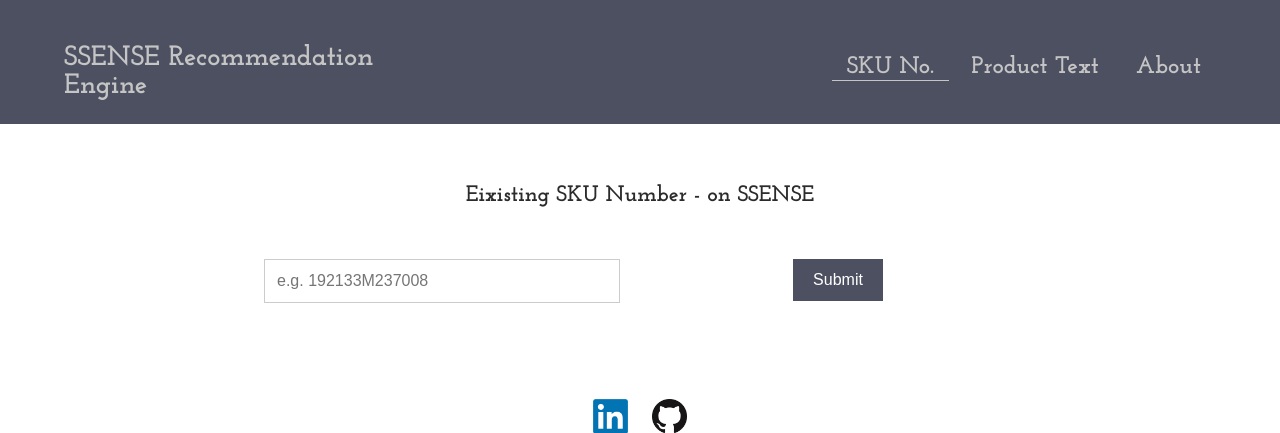
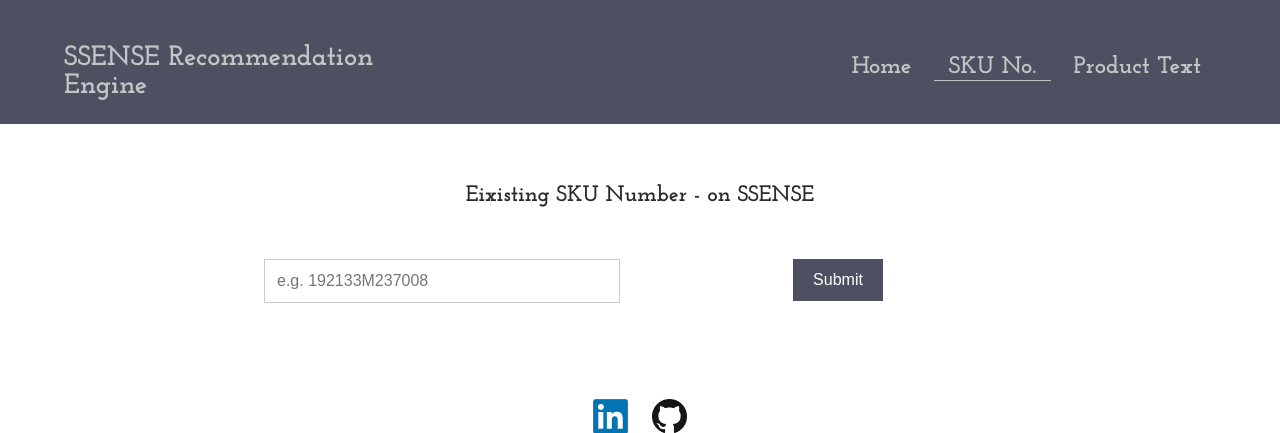
Before and after one commit to nqtri/SSENSE-Product-Recommendation-System, a Flask app: page /sku/ in a window 1280 px wide. Shown: the top 433 px of the page. Run offline with Flask 2, Linux system fonts and the light colour scheme.

Commit message:
Change About to Home

```diff
--- a/webapp/templates/external.html
+++ b/webapp/templates/external.html
@@ -25,9 +25,9 @@
 			<nav>
                 <a href="#" id="menu-bar"></a>
 				<ul>
+                    <li><a href="{{ url_for('main') }}" >Home</a></li>
                     <li><a href="{{ url_for('sku') }}">SKU No.</a></li>
                     <li><a href="{{ url_for('external') }}" class="selected">Product Text</a></li>
-                    <li><a href="{{ url_for('main') }}" >About</a></li>
 				</ul>
 			</nav>
 		</header>
--- a/webapp/templates/index.html
+++ b/webapp/templates/index.html
@@ -25,9 +25,9 @@
 			<nav>
                 <a href="#" id="menu-bar"></a>
 				<ul>
+                    <li><a href="{{ url_for('main') }}" class="selected">Home</a></li>
                     <li><a href="{{ url_for('sku') }}">SKU No.</a></li>
                     <li><a href="{{ url_for('external') }}">Product Text</a></li>
-                    <li><a href="{{ url_for('main') }}" class="selected">About</a></li>
 				</ul>
 			</nav>
 		</header>
--- a/webapp/templates/sku.html
+++ b/webapp/templates/sku.html
@@ -25,9 +25,9 @@
         <nav>
             <a href="#" id="menu-bar"></a>
             <ul>
+                <li><a href="{{ url_for('main') }}" >Home</a></li>
                 <li><a href="{{ url_for('sku') }}" class="selected">SKU No.</a></li>
                 <li><a href="{{ url_for('external') }}" >Product Text</a></li>
-                <li><a href="{{ url_for('main') }}" >About</a></li>
             </ul>
         </nav>
 	</header>
```
